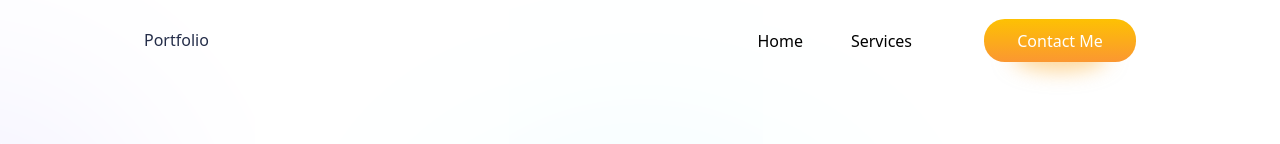
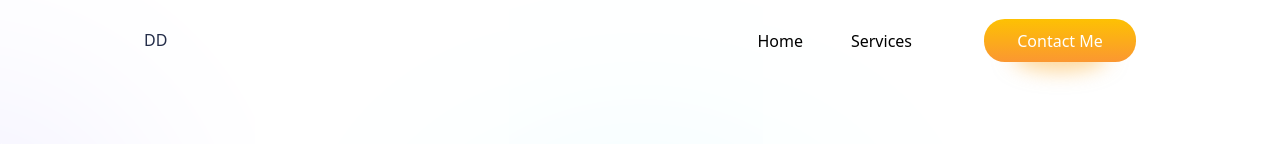
Before and after one commit to Charlygraphy23/Portfoleo-theme-1, a Next.js app: page / in a window 1280 px wide. Shown: the top 144 px of the page. Built offline with nearby package versions, Linux system fonts and the light colour scheme.

Commit message:
update git workflows file

```diff
--- a/components/header/index.tsx
+++ b/components/header/index.tsx
@@ -8,7 +8,7 @@ const Header = () => {
     <nav className="header" id="header">
       <div className="header__container">
         <div className="brand">
-          <h1>Portfolio</h1>
+          <h1>DD</h1>
         </div>
 
         <div className="header__collapse">
```
